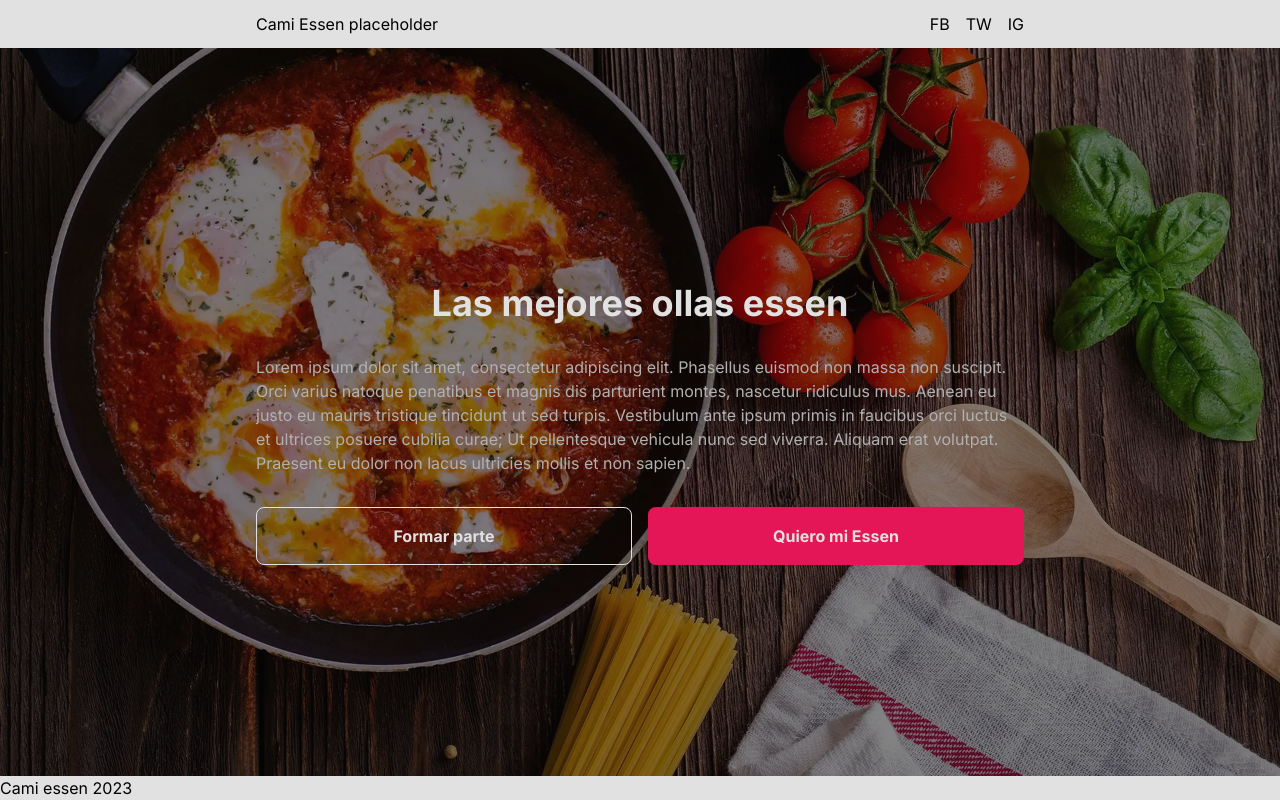
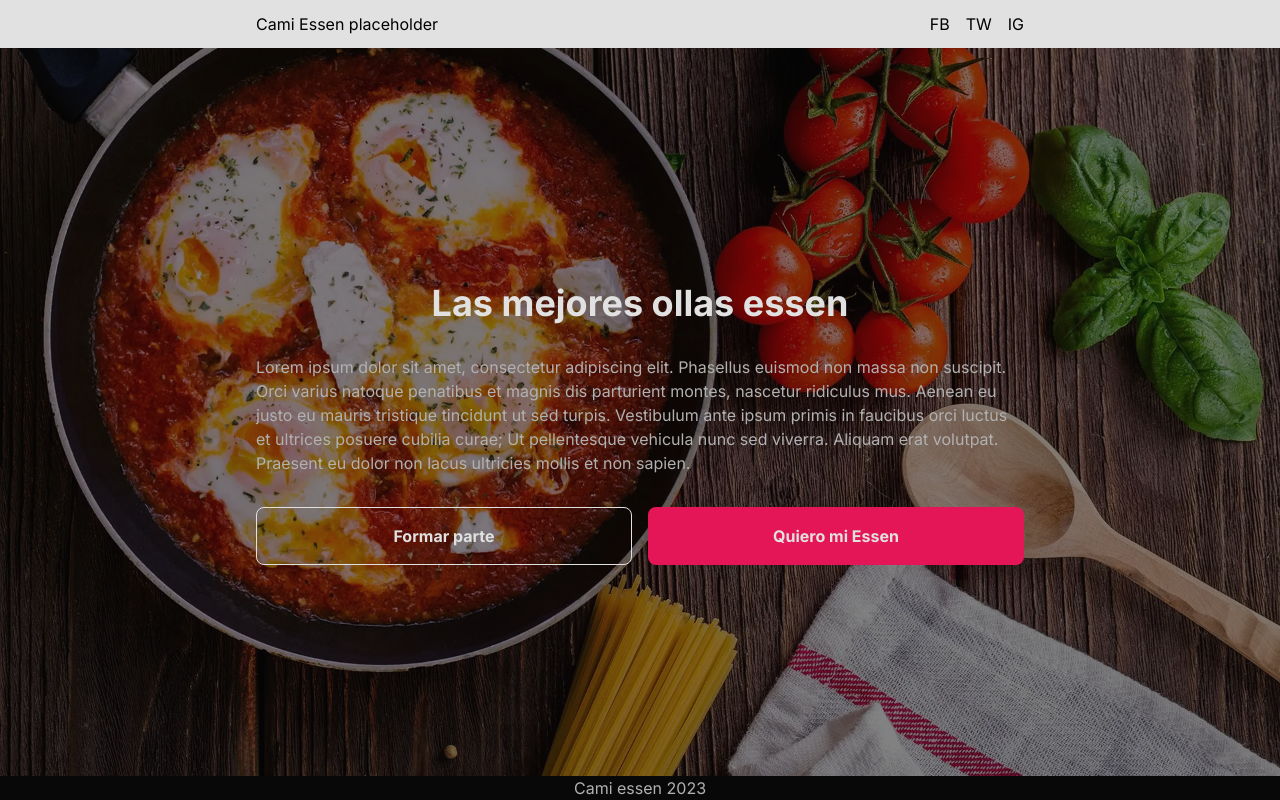
Before and after one commit to Upward-Solutions/cami-essen, a Next.js app: page / in a window 1280 px wide. Built offline with nearby package versions, Linux system fonts and the light colour scheme.

Commit message:
Modified Footer styles

```diff
--- a/src/components/Footer/Footer.tsx
+++ b/src/components/Footer/Footer.tsx
@@ -2,8 +2,8 @@ import React from 'react';
 
 const Footer = () => {
   return (
-    <footer className='absolute z-10 bottom-0 bg-headlines w-full'>
-      Cami essen 2023
+    <footer className='absolute bottom-0 z-10 flex items-center justify-center w-full bg-background text-text'>
+      <span>Cami essen 2023</span>
     </footer>
   );
 };
```
